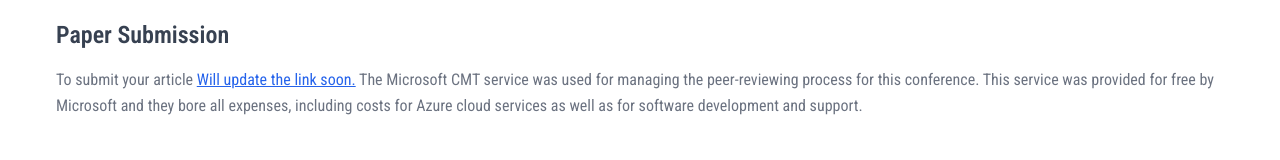
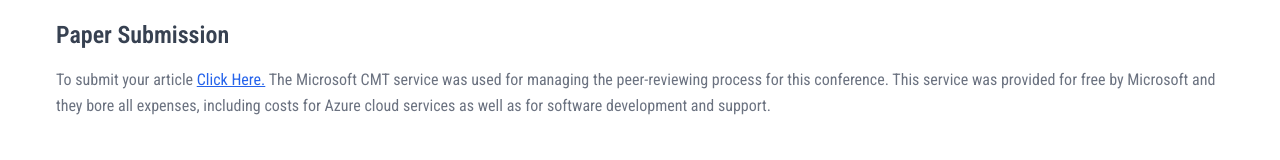
Before and after one commit to Rahulmohanty637/Conference-Website-main, a React (Vite) app in the folder Conference-Website-main/: page /authorguidelines in a window 1280 px wide. Shown: the part 1853-2013 px from the top of the page. Built offline with nearby package versions, Linux system fonts and the light colour scheme.

Commit message:
Update AuthorGuidelines.jsx

```diff
--- a/Conference-Website-main/src/components/AuthorGuidelines/AuthorGuidelines.jsx
+++ b/Conference-Website-main/src/components/AuthorGuidelines/AuthorGuidelines.jsx
@@ -227,10 +227,10 @@ const AuthorGuidelines = () => {
           <p className="text-gray-500 font-normal leading-relaxed">
             To submit your article {" "}
             <a
-              //href=""
+              href="https://cmt3.research.microsoft.com/ResGenXAI2025"
               className="text-blue-600 underline"
             >
-              Will update the link soon.
+              Click Here.
             </a>{" "}
             The <a href="https://cmt3.research.microsoft.com">
             Microsoft CMT service</a> was used for managing the peer-reviewing process for this conference. This service was provided for free by Microsoft and they bore all expenses, including costs for Azure cloud services as well as for software development and support.
```
